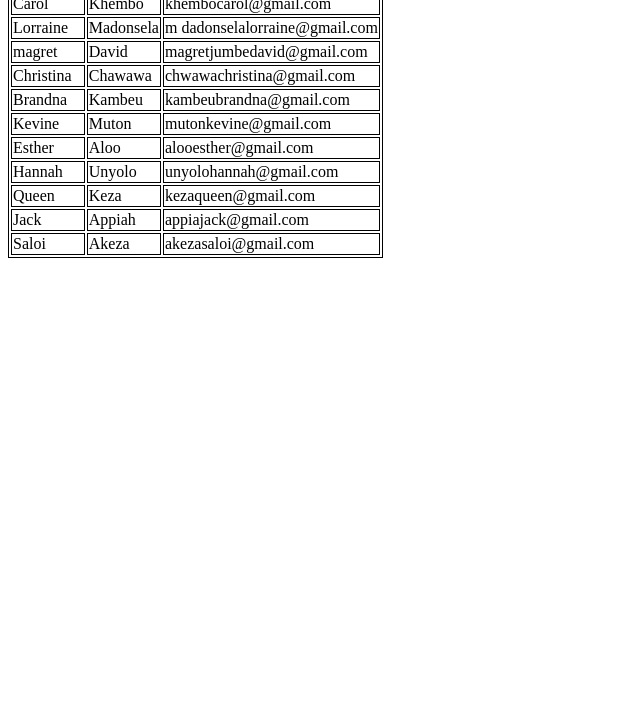
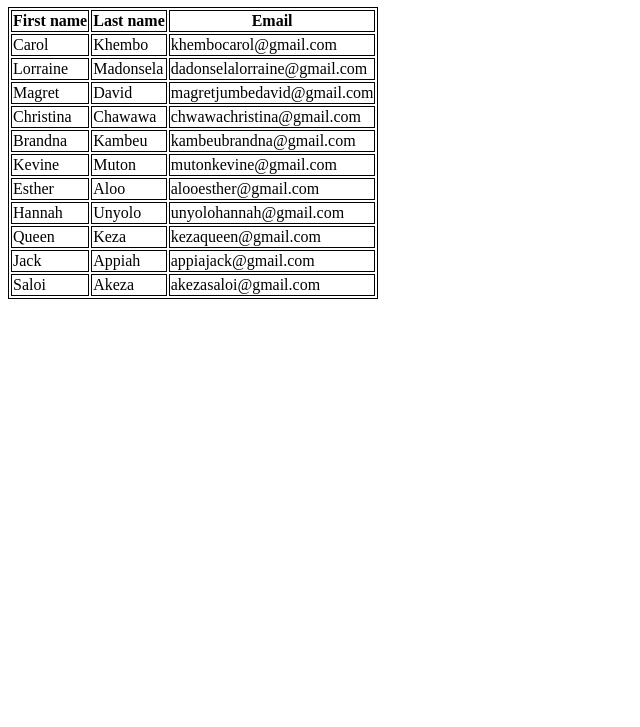
Before and after one commit to magretjumbedavid/signin-signout, a plain HTML site: page table.html in a window 1280 px wide. Shown: the part 73-800 px from the top of the page, without its empty margins (0-640 px from the left). Drawn offline with Linux system fonts and the light colour scheme.

```diff
--- a/table.html
+++ b/table.html
@@ -4,8 +4,6 @@
     <meta charset="UTF-8">
     <meta name="viewport" content="width=device-width, initial-scale=1.0">
     <title>Magret</title>
-</head>
-<body>
     <style>
         table, th,td{
            border:1px  solid black
@@ -14,13 +12,15 @@
 
         </style>
 
+</head>
 <body>
-<h1></h1> the table elements </h1>
+
+<h1> Table elements </h1>
 <table>
     <tr>
-        <th>first name</th>
-        <th>last name</th>
-        <th>email</th>
+        <th>First name</th>
+        <th>Last name</th>
+        <th>Email</th>
         </tr>
         <tr>
             <td>Carol</td>
@@ -30,10 +30,10 @@
             <tr>
                 <td>Lorraine</td>
                 <td>Madonsela</td>
-                <td>m
-        <t>dadonselalorraine@gmail.com</td>
+                <td>dadonselalorraine@gmail.com</td>
                 </tr>
-                <td>magret</td>
+           <tr>
+                <td>Magret</td>
                 <td>David</td>
                 <td>magretjumbedavid@gmail.com</td>
             </tr>
@@ -72,10 +72,11 @@
                     <td>Appiah</td>
                     <td>appiajack@gmail.com</td>
                 </tr>
+               <tr>
                  <td>Saloi</td>
                  <td>Akeza</td>
                  <td>akezasaloi@gmail.com</td>
             </tr>
-
-
+        </table>
+</body>
 </html>
```
Also changed, not shown: index.html (+1 -1 lines), signup.html (+1 -1 lines). Lines whose indentation alone changed are shown as unchanged.
